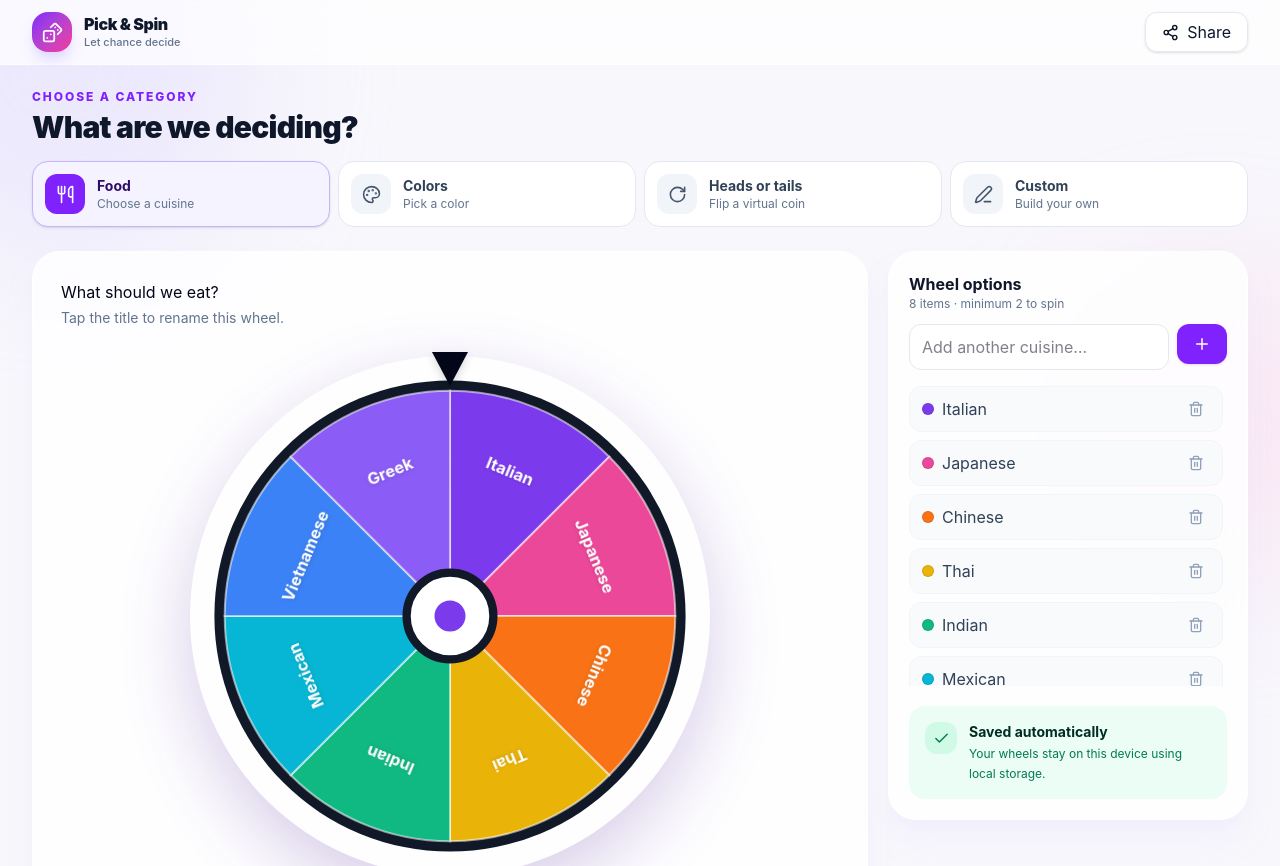
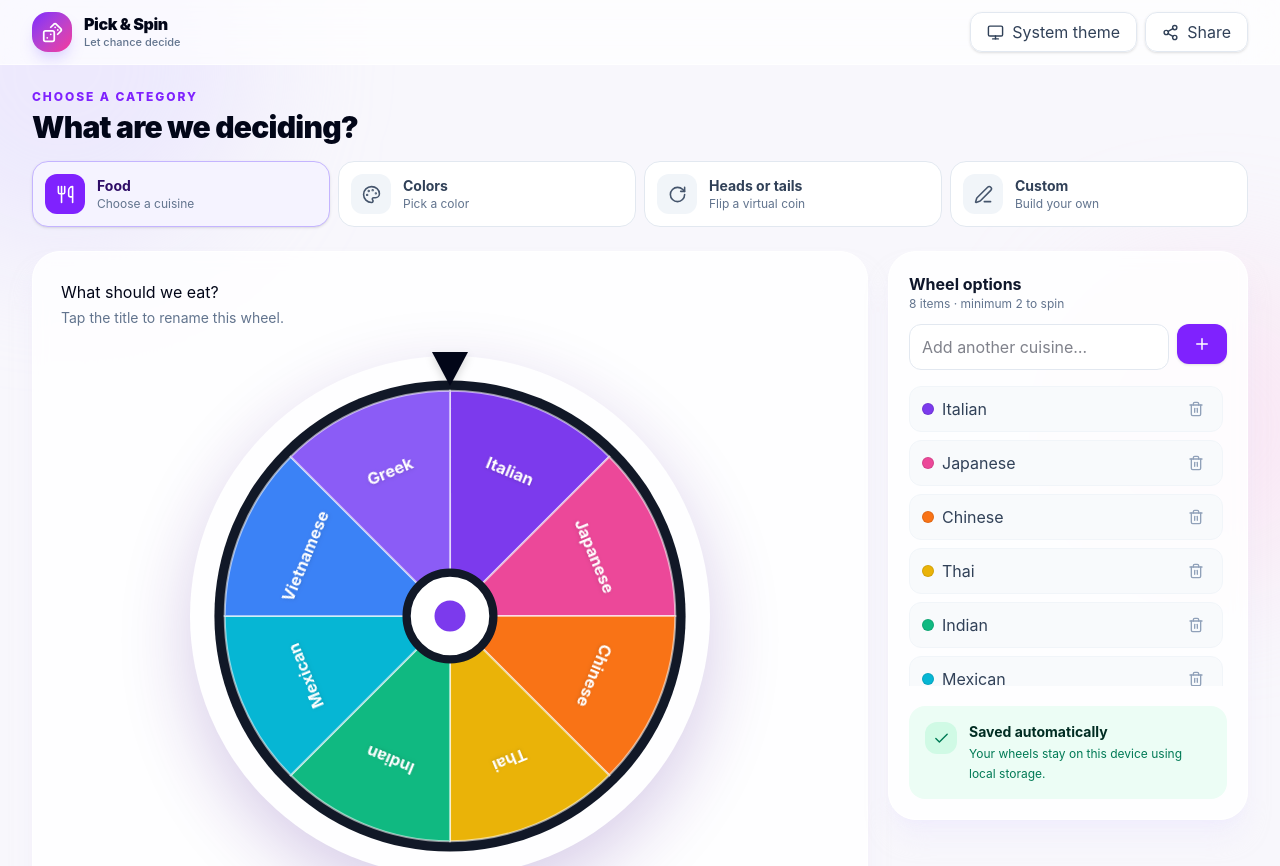
Before and after one commit to w0nght/pick-and-spin, a React (Vite) app: page / in a window 1280 px wide. Shown: the top 866 px of the page. Built offline with nearby package versions, Linux system fonts and the light colour scheme.

Commit message:
connect the theme to app.jsx

```diff
--- a/src/App.jsx
+++ b/src/App.jsx
@@ -9,6 +9,9 @@ import {
   Share2,
   Trash2,
 } from "lucide-react";
+
+import ThemeToggle from "@/components/ThemeToggle";
+import { useTheme } from "@/hooks/useTheme";
 
 import CategoryButton from "@/components/picker/CategoryButton";
 import ItemEditor from "@/components/picker/ItemEditor";
@@ -25,6 +28,8 @@ import {
 import { loadWheelData, saveWheelData } from "@/lib/storage";
 
 export default function App() {
+  const { theme, cycleTheme } = useTheme();
+
   const [initialData] = useState(() => loadWheelData());
 
   const [wheels, setWheels] = useState(initialData.wheels);
@@ -195,13 +200,15 @@ export default function App() {
   }
 
   return (
-    <main className="min-h-screen overflow-hidden bg-[#F8F7FC] text-slate-900">
+    <main className="min-h-screen overflow-hidden bg-[#F8F7FC] text-slate-900 transition-colors duration-300 dark:bg-slate-950 dark:text-slate-100">
       <div className="pointer-events-none fixed inset-0 overflow-hidden">
-        <div className="absolute -left-32 -top-32 h-96 w-96 rounded-full bg-violet-200/40 blur-3xl" />
-        <div className="absolute -right-24 top-1/3 h-80 w-80 rounded-full bg-pink-200/35 blur-3xl" />
+        {/* background decoration */}
+        <div className="absolute -left-32 -top-32 h-96 w-96 rounded-full bg-violet-200/40 blur-3xl dark:bg-violet-900/20" />
+        <div className="absolute -right-24 top-1/3 h-80 w-80 rounded-full bg-pink-200/35 blur-3xl dark:bg-fuchsia-900/20" />
       </div>
 
-      <header className="relative z-30 border-b border-white/70 bg-white/70 backdrop-blur-xl">
+      {/* header */}
+      <header className="relative z-30 border-b border-white/70 bg-white/70 backdrop-blur-xl transition-colors dark:border-slate-800 dark:bg-slate-950/75">
         <div className="mx-auto flex max-w-7xl items-center justify-between px-4 py-3 sm:px-6 lg:px-8">
           <div className="flex items-center gap-3">
             <span className="grid h-10 w-10 place-items-center rounded-2xl bg-gradient-to-br from-violet-600 to-pink-500 text-white shadow-lg shadow-violet-200">
@@ -209,25 +216,31 @@ export default function App() {
             </span>
 
             <div>
-              <p className="text-base font-black leading-tight tracking-tight">
+              {/* logo tile */}
+              <p className="text-base font-black leading-tight tracking-tight text-slate-950 dark:text-white">
                 Pick & Spin
               </p>
 
-              <p className="text-[11px] font-medium text-slate-500">
+              {/* subtitle */}
+              <p className="text-[11px] font-medium text-slate-500 dark:text-slate-400">
                 Let chance decide
               </p>
             </div>
           </div>
 
+          <div className="flex items-center gap-2">
+            <ThemeToggle theme={theme} onToggle={cycleTheme} />
+
             <Button
               variant="outline"
               onClick={() => setShareOpen(true)}
-            className="rounded-xl border-slate-200 bg-white/90 shadow-sm"
+              className="rounded-xl border-slate-200 bg-white/90 text-slate-700 shadow-sm hover:bg-slate-100 dark:border-slate-700 dark:bg-slate-800/90 dark:text-slate-200 dark:hover:bg-slate-700"
             >
               <Share2 size={17} className="mr-0 sm:mr-2" />
 
               <span className="hidden sm:inline">Share</span>
             </Button>
+          </div>
         </div>
       </header>
 
@@ -238,7 +251,8 @@ export default function App() {
               Choose a category
             </p>
 
-            <h1 className="mt-1 text-2xl font-black tracking-tight sm:text-3xl">
+            {/* page heading */}
+            <h1 className="mt-1 text-2xl font-black tracking-tight text-slate-950 dark:text-white sm:text-3xl">
               What are we deciding?
             </h1>
           </div>
@@ -256,7 +270,8 @@ export default function App() {
         </section>
 
         <section className="grid items-start gap-5 lg:grid-cols-[minmax(0,1fr)_360px]">
-          <Card className="overflow-hidden rounded-[28px] border-white bg-white/80 shadow-xl shadow-violet-100/50 backdrop-blur">
+          {/* wheel card */}
+          <Card className="overflow-hidden rounded-[28px] border-white bg-white/80 shadow-xl shadow-violet-100/50 backdrop-blur transition-colors dark:border-slate-800 dark:bg-slate-900/85 dark:text-slate-100 dark:shadow-black/20">
             <CardContent className="p-4 sm:p-7">
               <div className="mb-3 flex flex-wrap items-center justify-between gap-3">
                 <div className="min-w-0 flex-1">
@@ -268,23 +283,26 @@ export default function App() {
                       })
                     }
                     maxLength={50}
-                    className="w-full truncate bg-transparent text-xl font-black text-slate-950 outline-none focus:text-violet-700 sm:text-2xl"
+                    // wheel title
+                    className="w-full truncate bg-transparent text-xl font-black text-slate-950 outline-none focus:text-violet-700 dark:text-white dark:focus:text-violet-400 sm:text-2xl"
                     aria-label="Wheel name"
                   />
 
-                  <p className="mt-1 text-sm text-slate-500">
+                  {/* description */}
+                  <p className="mt-1 text-sm text-slate-500 dark:text-slate-400">
                     Tap the title to rename this wheel.
                   </p>
                 </div>
 
                 {activeCategory === "custom" && (
                   <div className="relative">
+                    {/* My Wheels button */}
                     <Button
                       variant="outline"
                       onClick={() =>
                         setWheelMenuOpen((currentValue) => !currentValue)
                       }
-                      className="rounded-xl"
+                      className="rounded-xl dark:border-slate-700 dark:bg-slate-800 dark:text-slate-200 dark:hover:bg-slate-700"
                     >
                       My wheels
                       <ChevronDown size={15} className="ml-2" />
@@ -305,7 +323,8 @@ export default function App() {
                             opacity: 0,
                             y: -6,
                           }}
-                          className="absolute right-0 top-12 z-30 w-64 rounded-2xl border border-slate-200 bg-white p-2 shadow-2xl"
+                          // menu container
+                          className="absolute right-0 top-12 z-30 w-64 rounded-2xl border border-slate-200 bg-white p-2 shadow-2xl dark:border-slate-700 dark:bg-slate-800"
                         >
                           <div className="max-h-44 overflow-y-auto">
                             {customWheels.map((wheel) => (
@@ -316,10 +335,11 @@ export default function App() {
                                   setSelectedId(wheel.id);
                                   setWheelMenuOpen(false);
                                 }}
-                                className={`flex w-full items-center rounded-xl px-3 py-2 text-left text-sm font-semibold hover:bg-violet-50 ${
+                                // each wheel button
+                                className={`flex w-full items-center rounded-xl px-3 py-2 text-left text-sm font-semibold hover:bg-violet-50 dark:hover:bg-slate-700 ${
                                   wheel.id === selectedWheel.id
-                                    ? "text-violet-700"
-                                    : "text-slate-700"
+                                    ? "text-violet-700 dark:text-violet-300"
+                                    : "text-slate-700 dark:text-slate-200"
                                 }`}
                               >
                                 <span className="truncate">{wheel.name}</span>
@@ -334,7 +354,8 @@ export default function App() {
                           <button
                             type="button"
                             onClick={createCustomWheel}
-                            className="mt-1 flex w-full items-center rounded-xl border-t border-slate-100 px-3 py-2.5 text-left text-sm font-bold text-violet-700 hover:bg-violet-50"
+                            // "New custom wheel" button
+                            className="mt-1 flex w-full items-center rounded-xl border-t border-slate-100 px-3 py-2.5 text-left text-sm font-bold text-violet-700 hover:bg-violet-50 dark:border-slate-700 dark:text-violet-300 dark:hover:bg-slate-700"
                           >
                             <Plus size={16} className="mr-2" />
                             New custom wheel
@@ -377,7 +398,8 @@ export default function App() {
             </CardContent>
           </Card>
 
-          <Card className="rounded-[28px] border-white bg-white/85 shadow-xl shadow-violet-100/50 backdrop-blur lg:sticky lg:top-5">
+          {/* options card */}
+          <Card className="rounded-[28px] border-white bg-white/85 shadow-xl shadow-violet-100/50 backdrop-blur transition-colors dark:border-slate-800 dark:bg-slate-900/85 dark:text-slate-100 dark:shadow-black/20 lg:sticky lg:top-5">
             <CardContent className="p-5">
               <ItemEditor
                 items={selectedWheel.items}
```
Lines whose indentation alone changed are shown as unchanged.
